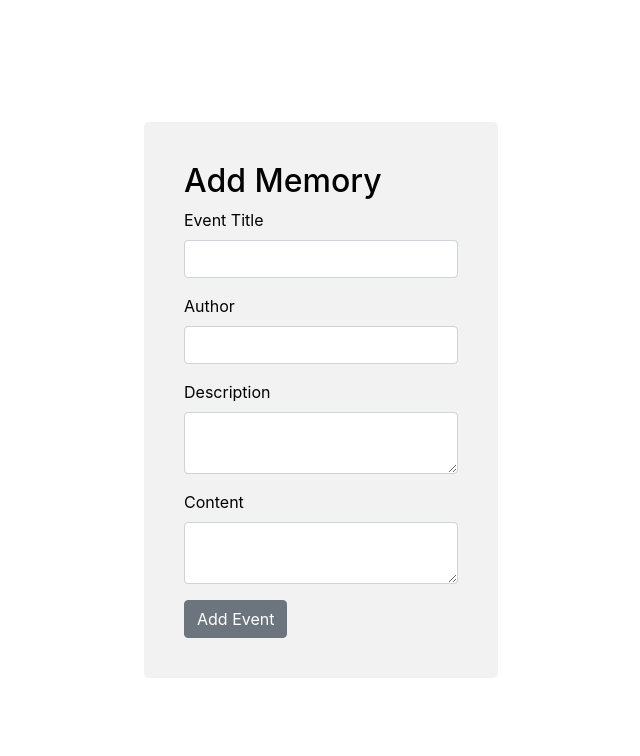
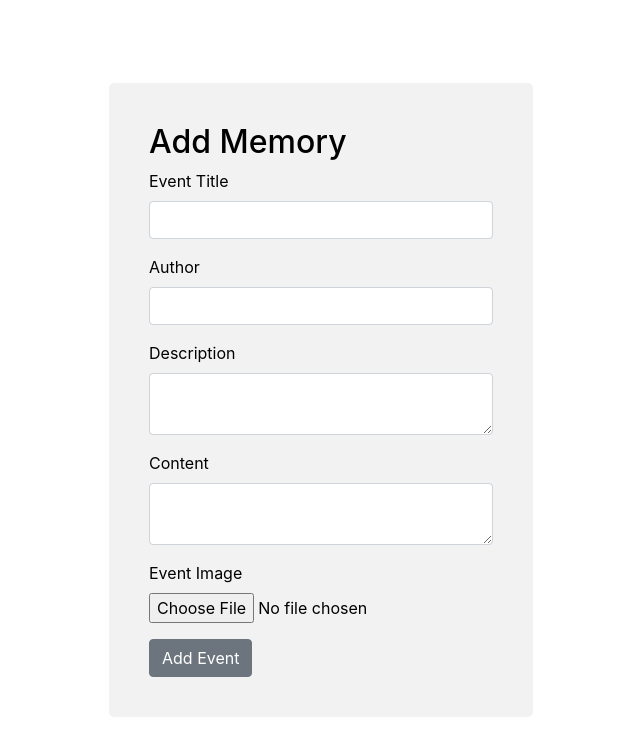
Before and after one commit to abioduog/ogs-directory, a Next.js app: page /add_event in a window 1280 px wide. Shown: the top 756 px of the page, without its empty margins (319-959 px from the left). Built offline with nearby package versions, Linux system fonts and the light colour scheme; no server answers; sample sign-in values are in the browser's storage.

Commit message:
make changes to form styling

```diff
--- a/pages/add_event.jsx
+++ b/pages/add_event.jsx
@@ -1,7 +1,143 @@
+// import { useState } from 'react';
+// import { useAuth } from '../context/AuthUserContext';
+// import { doc, addDoc, collection } from 'firebase/firestore';
+// import { db } from '../lib/firebase';
+// import styles from '../styles/EditProfile.module.css';
+// import globalStyles from '../styles/global.module.css';
+// import { useRouter } from 'next/router';
+// import {
+//     Container,
+//     Row,
+//     Col,
+//     Form,
+//     FormGroup,
+//     Label,
+//     Input,
+//     Button,
+//     Alert,
+// } from 'reactstrap';
+
+
+// const AddEvent = () => {
+//     const { authUser } = useAuth();
+//     const router = useRouter();
+//     const [formData, setFormData] = useState({
+//         title: '',
+//         author: '',
+//         description: '',
+//         content: '',
+//     });
+//     const [success, setSuccess] = useState(false);
+
+//     const handleInputChange = (event) => {
+//         setFormData({
+//             ...formData,
+//             [event.target.name]: event.target.value,
+//         });
+//     };
+
+//     const handleSubmit = async (event) => {
+//         event.preventDefault();
+
+//         try {
+//             const newEvent = {
+//                 uid: authUser.uid,
+//                 title: formData.title,
+//                 author: formData.author,
+//                 description: formData.description,
+//                 content: formData.content,
+//             };
+
+//             await addDoc(collection(db, 'events'), newEvent);
+//             setSuccess(true);
+//             setFormData({
+//                 title: '',
+//                 author: '',
+//                 description: '',
+//                 content: '',
+//             });
+//             router.push('/profile');
+//         } catch (error) {
+//             console.error(error);
+//         }
+//     };
+
+//     if (!authUser) {
+//         return <div className={globalStyles}>Loading...</div>;
+//     }
+
+//     return (
+//         <div className={styles.gridContainer}>
+//             <div className={styles.container}>
+//                 <Row>
+//                     <Col>
+//                         <Row>
+//                             <Col>
+//                                 <h2>Add Memory</h2>
+//                             </Col>
+//                         </Row>
+//                         <Form onSubmit={handleSubmit}>
+//                             <FormGroup>
+//                                 <Label for="title">Event Title</Label>
+//                                 <Input
+//                                     type="text"
+//                                     name="title"
+//                                     id="title"
+//                                     value={formData.title}
+//                                     onChange={handleInputChange}
+//                                 />
+//                             </FormGroup>
+//                             <FormGroup>
+//                                 <Label for="author">Author</Label>
+//                                 <Input
+//                                     type="text"
+//                                     name="author"
+//                                     id="author"
+//                                     value={formData.author}
+//                                     onChange={handleInputChange}
+//                                 />
+//                             </FormGroup>
+//                             <FormGroup>
+//                                 <Label for="description">Description</Label>
+//                                 <Input
+//                                     type="textarea"
+//                                     name="description"
+//                                     id="description"
+//                                     value={formData.description}
+//                                     onChange={handleInputChange}
+//                                 />
+//                             </FormGroup>
+//                             <FormGroup>
+//                                 <Label for="content">Content</Label>
+//                                 <Input
+//                                     type="textarea"
+//                                     name="content"
+//                                     id="content"
+//                                     value={formData.content}
+//                                     onChange={handleInputChange}
+//                                 />
+//                             </FormGroup>
+//                             <Button type="submit">Add Event</Button>
+//                             {success && (
+//                                 <Alert color="success" className="mt-3">
+//                                     Your event has been added successfully!
+//                                 </Alert>
+//                             )}
+//                         </Form>
+//                     </Col>
+//                 </Row>
+//             </div>
+
+//         </div>
+//     );
+// };
+
+// export default AddEvent;
+
 import { useState } from 'react';
 import { useAuth } from '../context/AuthUserContext';
 import { doc, addDoc, collection } from 'firebase/firestore';
-import { db } from '../lib/firebase';
+import { db, storage } from '../lib/firebase';
 import styles from '../styles/EditProfile.module.css';
 import globalStyles from '../styles/global.module.css';
 import { useRouter } from 'next/router';
@@ -28,12 +164,19 @@ const AddEvent = () => {
         content: '',
     });
     const [success, setSuccess] = useState(false);
+    const [eventImage, setEventImage] = useState(null);
 
     const handleInputChange = (event) => {
         setFormData({
             ...formData,
             [event.target.name]: event.target.value,
         });
+    };
+
+    const handleImageChange = (event) => {
+        if (event.target.files[0]) {
+            setEventImage(event.target.files[0]);
+        }
     };
 
     const handleSubmit = async (event) => {
@@ -48,7 +191,18 @@ const AddEvent = () => {
                 content: formData.content,
             };
 
-            await addDoc(collection(db, 'events'), newEvent);
+            const docRef = await addDoc(collection(db, 'events'), newEvent);
+
+            if (eventImage) {
+                const storageRef = storage.ref();
+                const imageRef = storageRef.child(`memories/${docRef.id}`);
+
+                await imageRef.put(eventImage);
+                const downloadURL = await imageRef.getDownloadURL();
+
+                await updateDoc(doc(db, 'events', docRef.id), { image: downloadURL });
+            }
+
             setSuccess(true);
             setFormData({
                 title: '',
@@ -112,9 +266,19 @@ const AddEvent = () => {
                                 <Input
                                     type="textarea"
                                     name="content"
+
                                     id="content"
                                     value={formData.content}
                                     onChange={handleInputChange}
+                                />
+                            </FormGroup>
+                            <FormGroup>
+                                <Label for="eventImage">Event Image</Label>
+                                <Input
+                                    type="file"
+                                    name="eventImage"
+                                    id="eventImage"
+                                    onChange={handleImageChange}
                                 />
                             </FormGroup>
                             <Button type="submit">Add Event</Button>
@@ -127,7 +291,6 @@ const AddEvent = () => {
                     </Col>
                 </Row>
             </div>
-
         </div>
     );
 };
--- a/pages/profile.jsx
+++ b/pages/profile.jsx
@@ -123,6 +123,9 @@ const Profile = () => {
               <p>Author: {event.author}</p>
               <p>Description: {event.description}</p>
               <p>Content: {event.content}</p>
+              <div className={styles.imageContainer}>
+                <img src={event.imageUrl} alt={fullname} className={styles.image} />
+              </div>
             </div>
           ))}
         </div>
--- a/styles/Profile.module.css
+++ b/styles/Profile.module.css
@@ -13,6 +13,7 @@
   align-items: center;
   background-color: #010101;
   padding: 20px;
+  padding-top: 100px;
 }
 
 .imageContainer {
--- a/styles/VerticalCard.module.css
+++ b/styles/VerticalCard.module.css
@@ -43,6 +43,7 @@
   width: 100%;
   border-radius: 5px;
   padding: 16px;
+  padding-top: 50px;
   margin-bottom: 5px;
   background-color: #010101;
   /* border: 1px solid #241d2f; */
```
